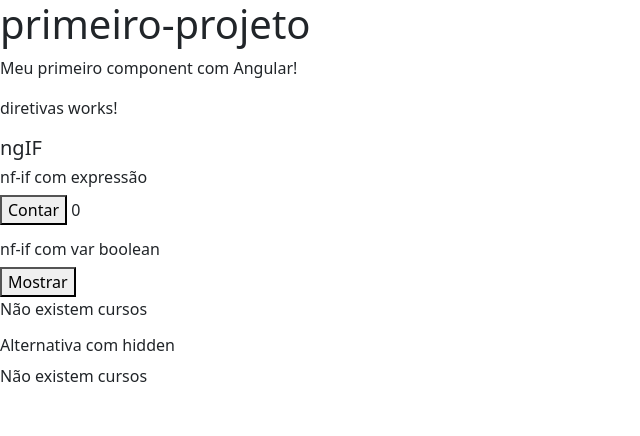
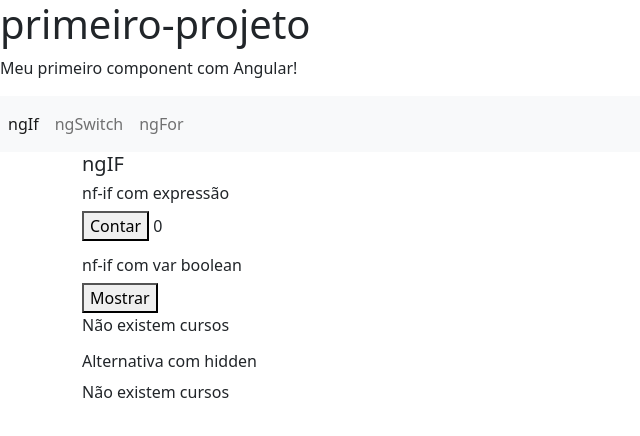
Before and after one commit to brunobr9/curso-angular-loiane, an Angular app: page / in a window 1280 px wide. Shown: the top 436 px of the page, without its empty margins (0-640 px from the left). Built offline with nearby package versions, Linux system fonts and the light colour scheme.

Commit message:
Aula 26/27 - Diretiva ngSwitch/ngFor

```diff
--- /dev/null
+++ b/src/app/diretivas/diretiva-ngfor/diretiva-ngfor.component.html
@@ -0,0 +1,4 @@
+<p *ngIf="msg.length > 0"> {{msg}} </p>
+<ul *ngFor="let d of disciplinas, let i = index">
+    <li>{{i+1}} - {{d}} <button class="btn btn-primary" (click)="getMsg(i)">!</button> </li>
+</ul>
--- /dev/null
+++ b/src/app/diretivas/diretiva-ngfor/diretiva-ngfor.component.ts
@@ -0,0 +1,22 @@
+import { Component, OnInit } from '@angular/core';
+
+@Component({
+  selector: 'app-diretiva-ngfor',
+  templateUrl: './diretiva-ngfor.component.html',
+  styleUrls: ['./diretiva-ngfor.component.css']
+})
+export class DiretivaNgforComponent implements OnInit {
+
+  disciplinas: string[] = ["Cálculo", "Algebra Linear", "Química"];
+  msg: string = '';
+
+  getMsg(i: number): void {
+    this.msg = `Clicou em ${this.disciplinas[i]}`;
+  }
+
+  constructor() { }
+
+  ngOnInit(): void {
+  }
+
+}
--- /dev/null
+++ b/src/app/diretivas/diretiva-ngswitch/diretiva-ngswitch.component.html
@@ -0,0 +1,27 @@
+<h5>ngSwitch</h5>
+<nav class="navbar navbar-expand-lg navbar-light bg-light">
+    <div class="container-fluid">
+        <div class="collapse navbar-collapse" id="navbarNav">
+            <ul class="navbar-nav">
+                <li class="nav-item">
+                    <a class="nav-link" [class.active]="abaAtiva == 'home'" (click)="abaAtiva = 'home'"
+                        href="#">Home</a>
+                </li>
+                <li class="nav-item">
+                    <a [class.active]="abaAtiva == 'mapa'" class="nav-link" (click)="abaAtiva = 'mapa'"
+                        href="#">Mapa</a>
+                </li>
+                <li class="nav-item">
+                    <a [class.active]="abaAtiva == 'lista'" class="nav-link" (click)="abaAtiva = 'lista'"
+                        href="#">Lista</a>
+                </li>
+            </ul>
+        </div>
+    </div>
+</nav>
+
+<div class="container" [ngSwitch]="abaAtiva">
+    <p *ngSwitchDefault> Home </p>
+    <p *ngSwitchCase="'mapa'"> Mapa </p>
+    <p *ngSwitchCase="'lista'"> Lista </p>
+</div>
--- /dev/null
+++ b/src/app/diretivas/diretiva-ngswitch/diretiva-ngswitch.component.ts
@@ -0,0 +1,17 @@
+import { Component, OnInit } from '@angular/core';
+
+@Component({
+  selector: 'app-diretiva-ngswitch',
+  templateUrl: './diretiva-ngswitch.component.html',
+  styleUrls: ['./diretiva-ngswitch.component.css']
+})
+export class DiretivaNgswitchComponent implements OnInit {
+
+  abaAtiva: string = 'home';
+
+  constructor() { }
+
+  ngOnInit(): void {
+  }
+
+}
--- a/src/app/diretivas/diretivas.component.html
+++ b/src/app/diretivas/diretivas.component.html
@@ -1,5 +1,25 @@
-<p>diretivas works!</p>
+<nav class="navbar navbar-expand-lg navbar-light bg-light">
+    <div class="nav-wrapper">
+        <ul class="navbar-nav">
+            <li class="nav-item">
+                <a [class.active]="abaAtiva == 'ngif'" (click)="abaAtiva = 'ngif'" class="nav-link" href="#">ngIf</a>
+            </li>
+            <li class="nav-item">
+                <a [class.active]="abaAtiva == 'ngswitch'" (click)="abaAtiva = 'ngswitch'" class="nav-link"
+                    href="#">ngSwitch</a>
+            </li>
+            <li class="nav-item">
+                <a [class.active]="abaAtiva == 'ngfor'" (click)="abaAtiva = 'ngfor'" class="nav-link" href="#">ngFor</a>
+            </li>
+        </ul>
+    </div>
+</nav>
 
-<div *ngIf="response.length > 0">{{response}}</div>
+<div *ngIf="response.length > 0 && abaAtiva == 'ngif'">{{response}}</div>
 
-<app-diretiva-ngif [contador]=0 [cursos]="cursos" (response)="onResponse($event)"></app-diretiva-ngif>
+<div class="container" [ngSwitch]="abaAtiva">
+    <app-diretiva-ngif *ngSwitchCase="'ngif'" [contador]=0 [cursos]="cursos" (response)="onResponse($event)">
+    </app-diretiva-ngif>
+    <app-diretiva-ngswitch *ngSwitchCase="'ngswitch'"></app-diretiva-ngswitch>
+    <app-diretiva-ngfor *ngSwitchCase="'ngfor'"></app-diretiva-ngfor>
+</div>
--- a/src/app/diretivas/diretivas.component.ts
+++ b/src/app/diretivas/diretivas.component.ts
@@ -6,7 +6,7 @@ import { Component, OnInit } from '@angular/core';
   styleUrls: ['./diretivas.component.css']
 })
 export class DiretivasComponent implements OnInit {
-
+  abaAtiva: string = "ngif";
   cursos: string[] = ["Java, C++"];
   response: string = '';
 
--- a/src/app/diretivas/diretivas.module.ts
+++ b/src/app/diretivas/diretivas.module.ts
@@ -2,11 +2,13 @@ import { NgModule } from '@angular/core';
 import { CommonModule } from '@angular/common';
 import { DiretivaNgifComponent } from './diretiva-ngif/diretiva-ngif.component';
 import { DiretivasComponent } from './diretivas.component';
+import { DiretivaNgswitchComponent } from './diretiva-ngswitch/diretiva-ngswitch.component';
+import { DiretivaNgforComponent } from './diretiva-ngfor/diretiva-ngfor.component';
 
 
 
 @NgModule({
-  declarations: [DiretivasComponent, DiretivaNgifComponent],
+  declarations: [DiretivasComponent, DiretivaNgifComponent, DiretivaNgswitchComponent, DiretivaNgforComponent],
   imports: [
     CommonModule
   ],
```
Also changed, not shown: src/app/diretivas/diretiva-ngfor/diretiva-ngfor.component.css (added), src/app/diretivas/diretiva-ngswitch/diretiva-ngswitch.component.css (added), 2 other files (tests, documents, lock files or other folders).
